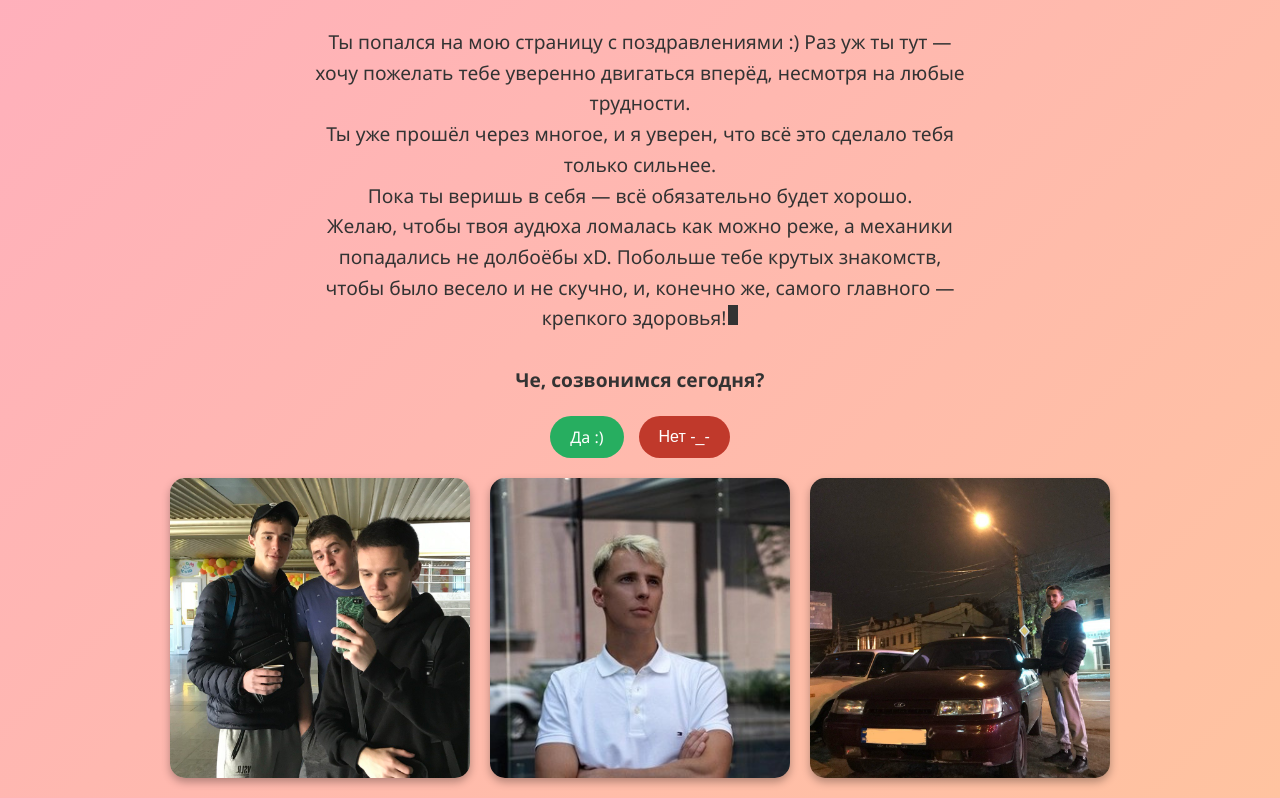
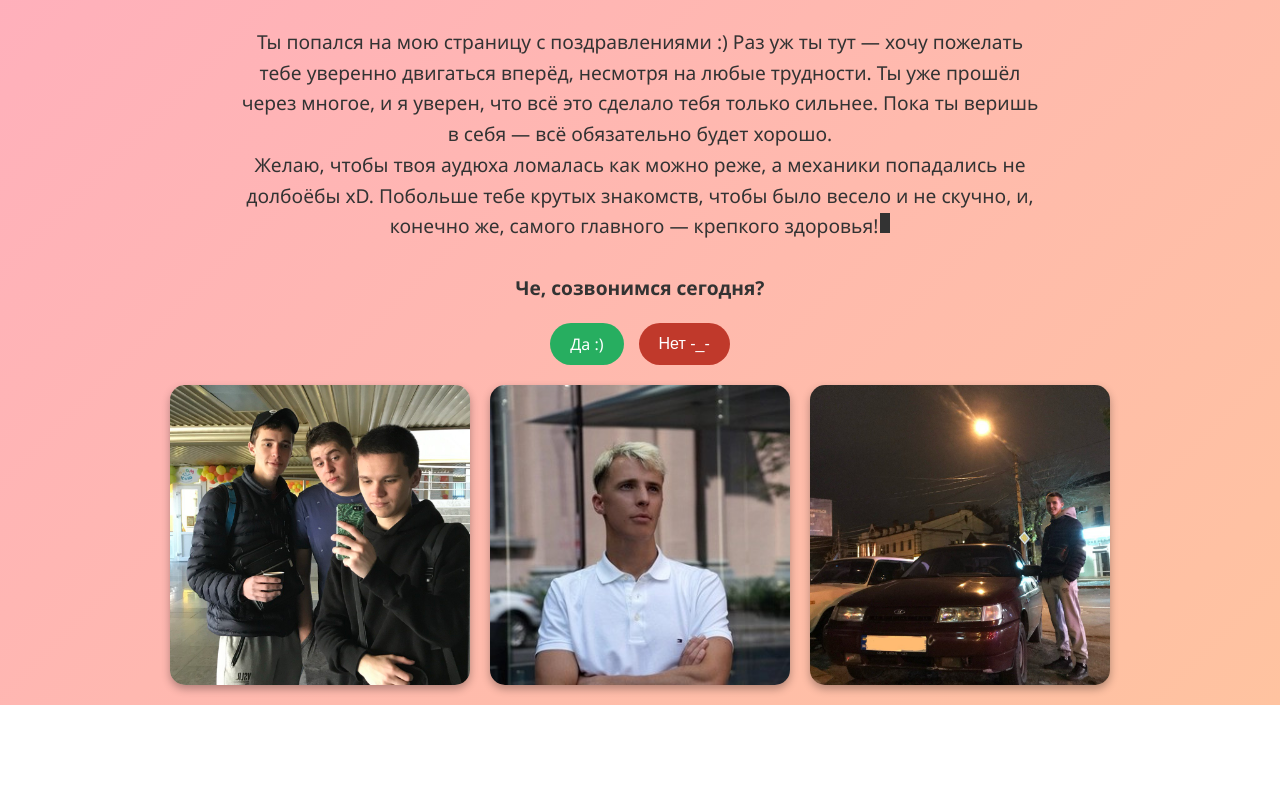
Before and after one commit to Ghost555x/Leonid_A6, a plain HTML site: page index.html in a window 1280 px wide. Shown: the part 114-912 px from the top of the page. After the commit the page ends 819 px from the top, so only its background shows below. Drawn offline with Linux system fonts and the light colour scheme.

Commit message:
index.html

```diff
--- a/index.html
+++ b/index.html
@@ -26,7 +26,7 @@
     }
 
     p {
-      max-width: 650px;
+      max-width: 800px;
       margin: 20px auto;
       font-size: 1.2em;
       line-height: 1.6;
@@ -110,8 +110,8 @@
   <h1>   С днём рождения, Лёнчик!</h1>
   <p>
 Ты попался на мою страницу с поздравлениями :) Раз уж ты тут — хочу пожелать тебе уверенно двигаться вперёд, несмотря на любые трудности.
-<br>Ты уже прошёл через многое, и я уверен, что всё это сделало тебя только сильнее.
-<br>Пока ты веришь в себя — всё обязательно будет хорошо.
+Ты уже прошёл через многое, и я уверен, что всё это сделало тебя только сильнее.
+Пока ты веришь в себя — всё обязательно будет хорошо.
 <br>Желаю, чтобы твоя аудюха ломалась как можно реже, а механики попадались не долбоёбы xD. Побольше тебе крутых знакомств, чтобы было весело и не скучно, и, конечно же, самого главного — крепкого здоровья!<span class="cursor"></span>
     <br><br><strong>Че, созвонимся сегодня?</strong>
   </p>
```
